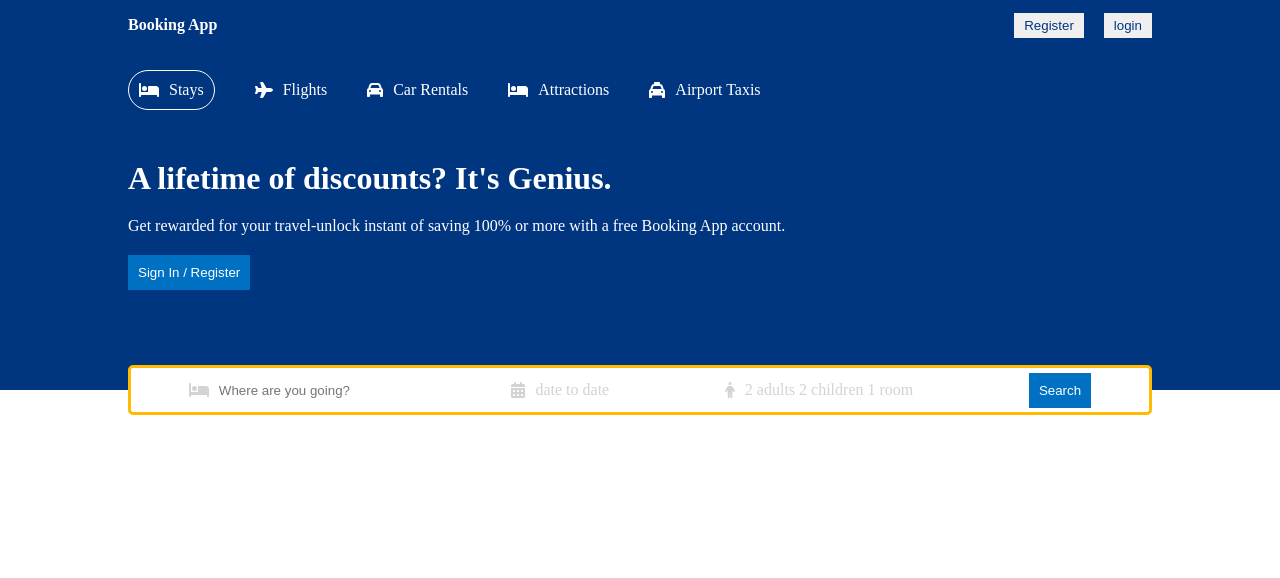
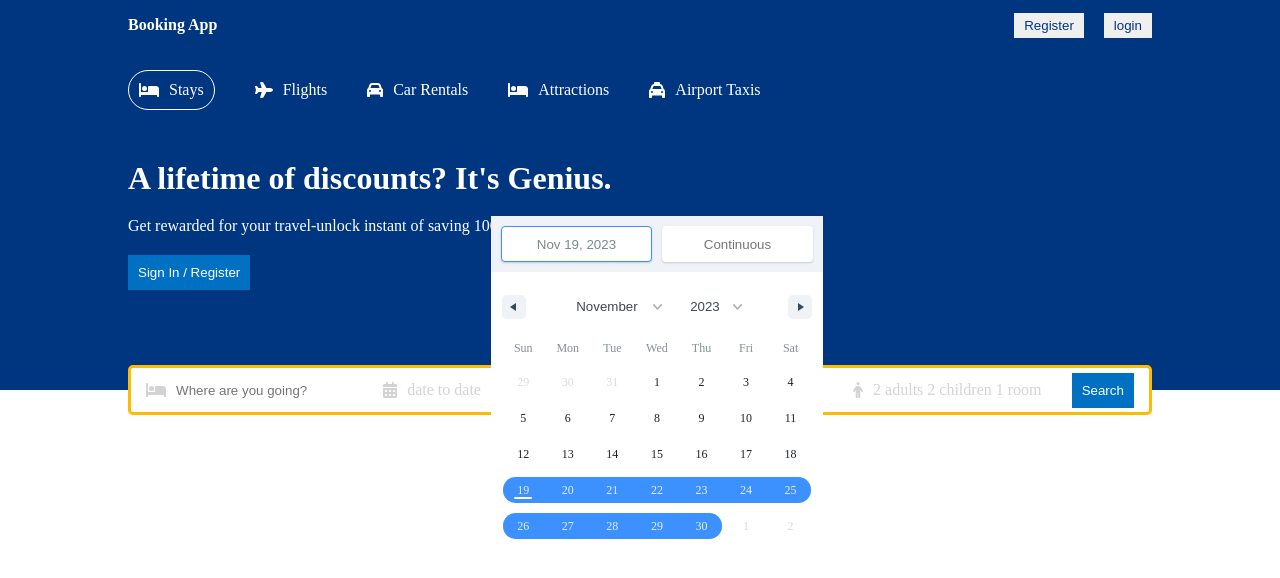
Before and after one commit to engnurulamin/react-booking-client, a React (Vite) app: page / in a window 1280 px wide. Shown: the top 578 px of the page. Built offline with nearby package versions, Linux system fonts and the light colour scheme.

Commit message:
use calander

```diff
--- a/package.json
+++ b/package.json
@@ -15,6 +15,7 @@
     "@fortawesome/free-regular-svg-icons": "^6.4.2",
     "@fortawesome/free-solid-svg-icons": "^6.4.2",
     "@fortawesome/react-fontawesome": "^0.2.0",
+    "date-fns": "^2.30.0",
     "react": "^18.2.0",
     "react-date-range": "^1.4.0",
     "react-dom": "^18.2.0",
--- a/src/components/header/Header.jsx
+++ b/src/components/header/Header.jsx
@@ -8,8 +8,19 @@ import {
   faPlane,
   faTaxi,
 } from "@fortawesome/free-solid-svg-icons";
+import { DateRange } from "react-date-range";
+import React, { useState } from "react";
+import "react-date-range/dist/styles.css";
+import "react-date-range/dist/theme/default.css";
 
 const Header = () => {
+  const [date, setDate] = useState([
+    {
+      startDate: new Date(),
+      endDate: null,
+      key: "selection",
+    },
+  ]);
   return (
     <div className="header">
       <div className="headerContainer">
@@ -53,6 +64,12 @@ const Header = () => {
           <div className="headerSearchItem">
             <FontAwesomeIcon icon={faCalendarDays} className="headerIcon" />
             <span className="headerSearchText">date to date</span>
+            <DateRange
+              editableDateInputs={true}
+              onChange={(item) => setDate([item.selection])}
+              moveRangeOnFirstSelection={false}
+              ranges={date}
+            />
           </div>
           <div className="headerSearchItem">
             <FontAwesomeIcon icon={faPerson} className="headerIcon" />
```
Also changed, not shown: 1 other file (tests, documents, lock files or other folders).
